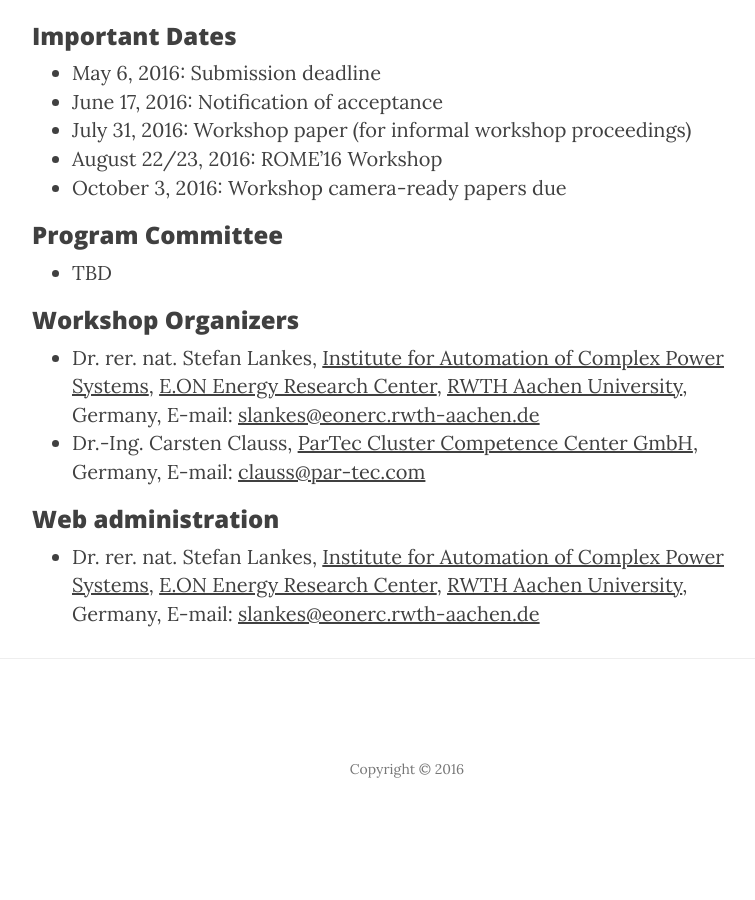
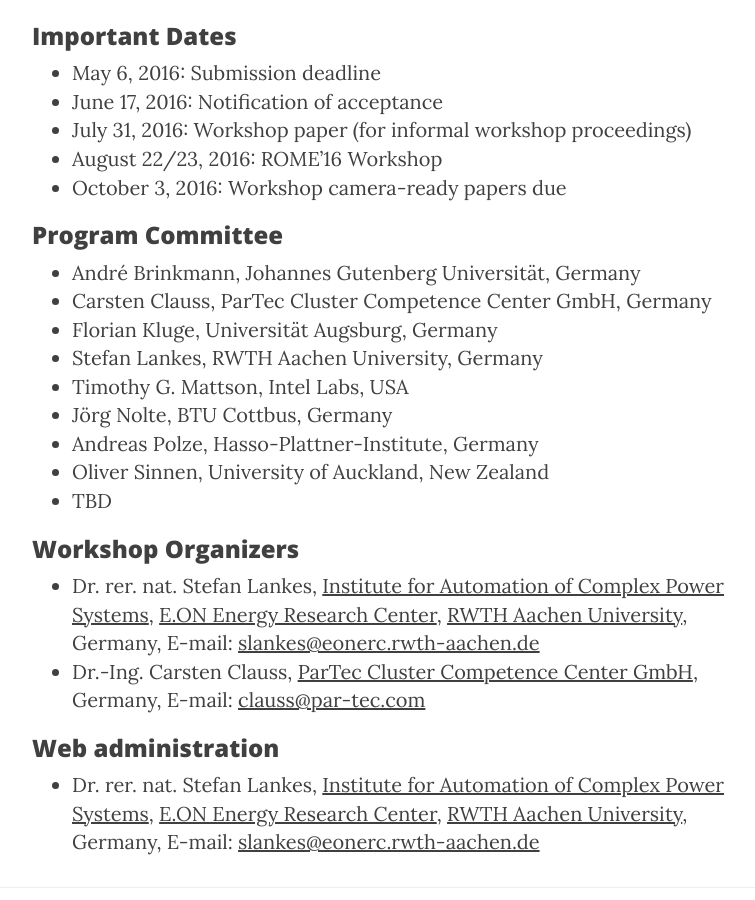
Before and after one commit to WROME/wrome.github.io, a Jekyll site: the page built from grenoble2016.md, in a window 1280 px wide and 900 px high, scrolled down 2956 px. Shown: the whole window, without its empty margins (233-988 px from the left). Built offline with Jekyll 4.4.1, drawn with Linux system fonts in a browser that asks for light colours; nearby versions of some CDN libraries; Markdown is read by kramdown in place of the engine named in the settings; before the commit the page ends 3801 px from its top, so only the background shows below that.

Commit message:
add first PC members

```diff
--- a/grenoble2016.md
+++ b/grenoble2016.md
@@ -61,6 +61,14 @@
 
 ### Program Committee
 
+* André Brinkmann, Johannes Gutenberg Universität, Germany
+* Carsten Clauss, ParTec Cluster Competence Center GmbH, Germany
+* Florian Kluge, Universität Augsburg, Germany
+* Stefan Lankes, RWTH Aachen University, Germany
+* Timothy G. Mattson, Intel Labs, USA
+* Jörg Nolte, BTU Cottbus, Germany
+* Andreas Polze, Hasso-Plattner-Institute, Germany
+* Oliver Sinnen, University of Auckland, New Zealand
 * TBD
 
 ### Workshop Organizers
```
